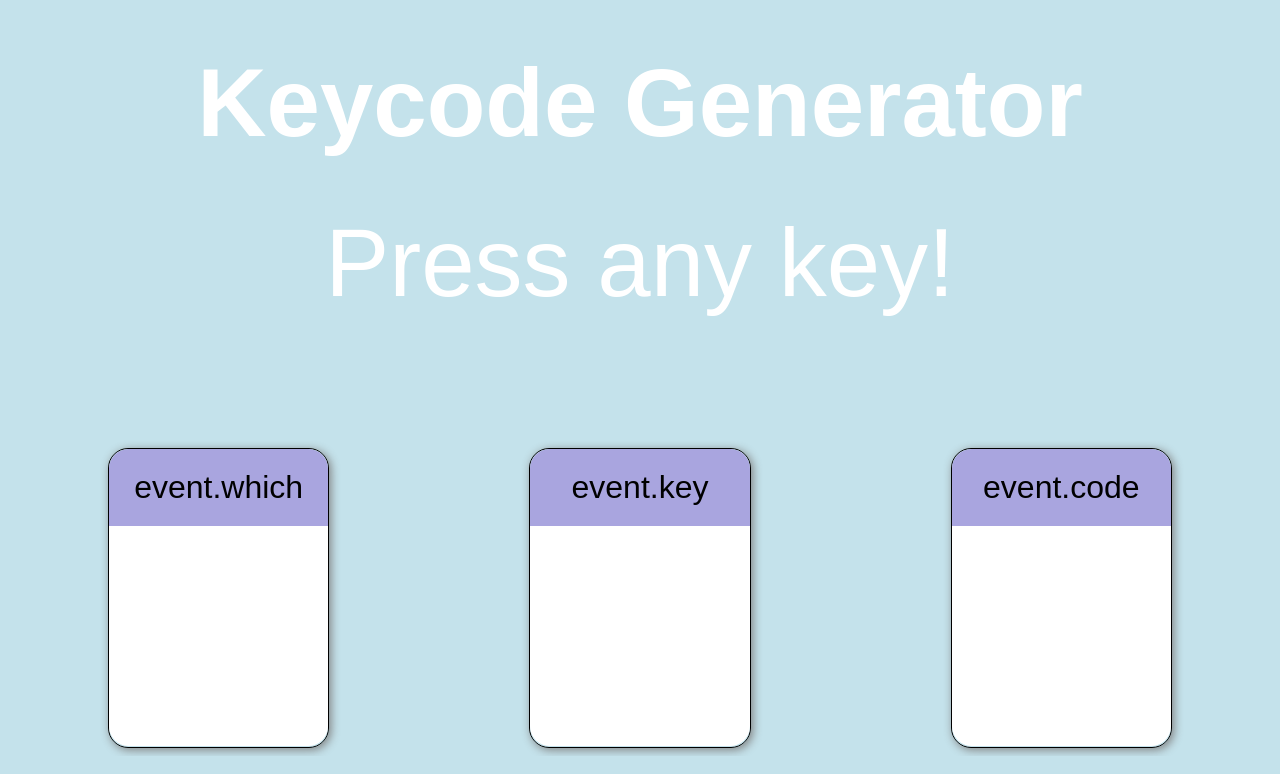
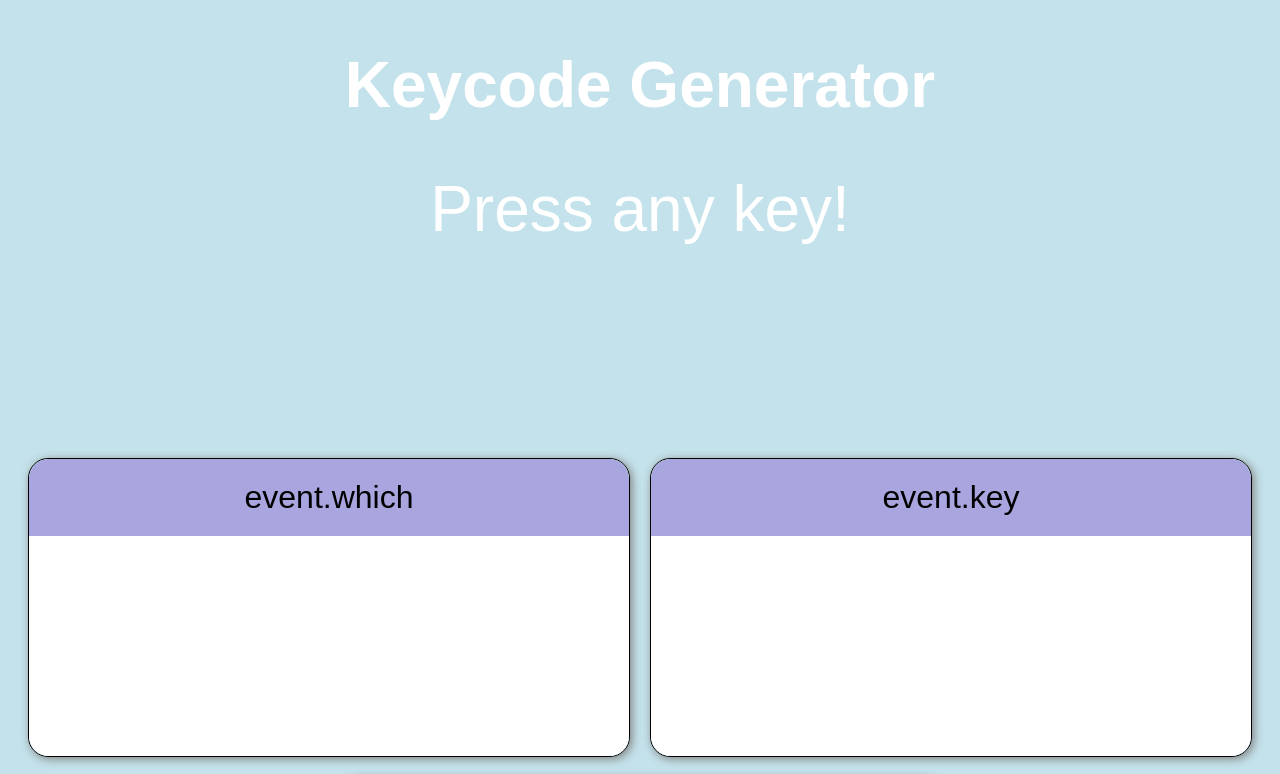
Before and after one commit to TomKirbz/keyCodeGen, a plain HTML site: page index.html in a window 1280 px wide. Shown: the part 152-926 px from the top of the page. Drawn offline with Linux system fonts and the light colour scheme.

Commit message:
Practised some window shrinking

```diff
--- a/main.css
+++ b/main.css
@@ -16,12 +16,12 @@ body {
 #heading {
     margin: 0 auto 50px auto;
     color: rgb(255, 255, 255);
-    font-size: 600%;
+    font-size: 5vw;
 }
 
 #faces {
     color: rgb(255, 255, 255);
-    font-size: 600%;
+    font-size: 5vw;
 }
 
 .mainContainer {
@@ -29,29 +29,31 @@ body {
     justify-content: center;
     height: 300px;
     text-align: center;
+    flex-wrap: wrap;
 }
 .numberContainer {
-    margin: 0 100px 0 100px;
+    margin: 10px;
     border: 1px solid black;
-    width: 33%;
+    width: 600px;
     border-radius: 20px;
     box-shadow: 2px 2px 10px grey;
 }
 
 .charContainer {
-    margin: 0 100px 0 100px;
+    margin: 10px;
     border: 1px solid black;
-    width: 33%;
+    width: 600px;;
     border-radius: 20px;
     box-shadow: 2px 2px 10px grey;
 }
 
 .charNameContainer {
-    margin: 0 100px 0 100px;
+    margin: 10px;
     border: 1px solid black;
-    width: 33%;
+    width: 600px;
     border-radius: 20px;
     box-shadow: 2px 2px 10px grey;
+
 }
 
 .boxTitle {
@@ -64,7 +66,7 @@ body {
 }
 
 #eventWhich {
-    font-size: 600%;
+    font-size: 4vw;
     margin: 0 0 0 0;
     padding: 45px;
     background-color: white;
@@ -75,7 +77,7 @@ body {
 }
 
 #eventKey {
-    font-size: 600%;
+    font-size: 4vw;
     margin: 0 0 0 0;
     padding: 45px;
     height: 130px;
@@ -85,7 +87,7 @@ body {
 }
 
 #eventCode {
-    font-size: 600%;
+    font-size: 4vw;
     margin: 0 0 0 0;
     padding: 45px;
     height: 130px;
```
